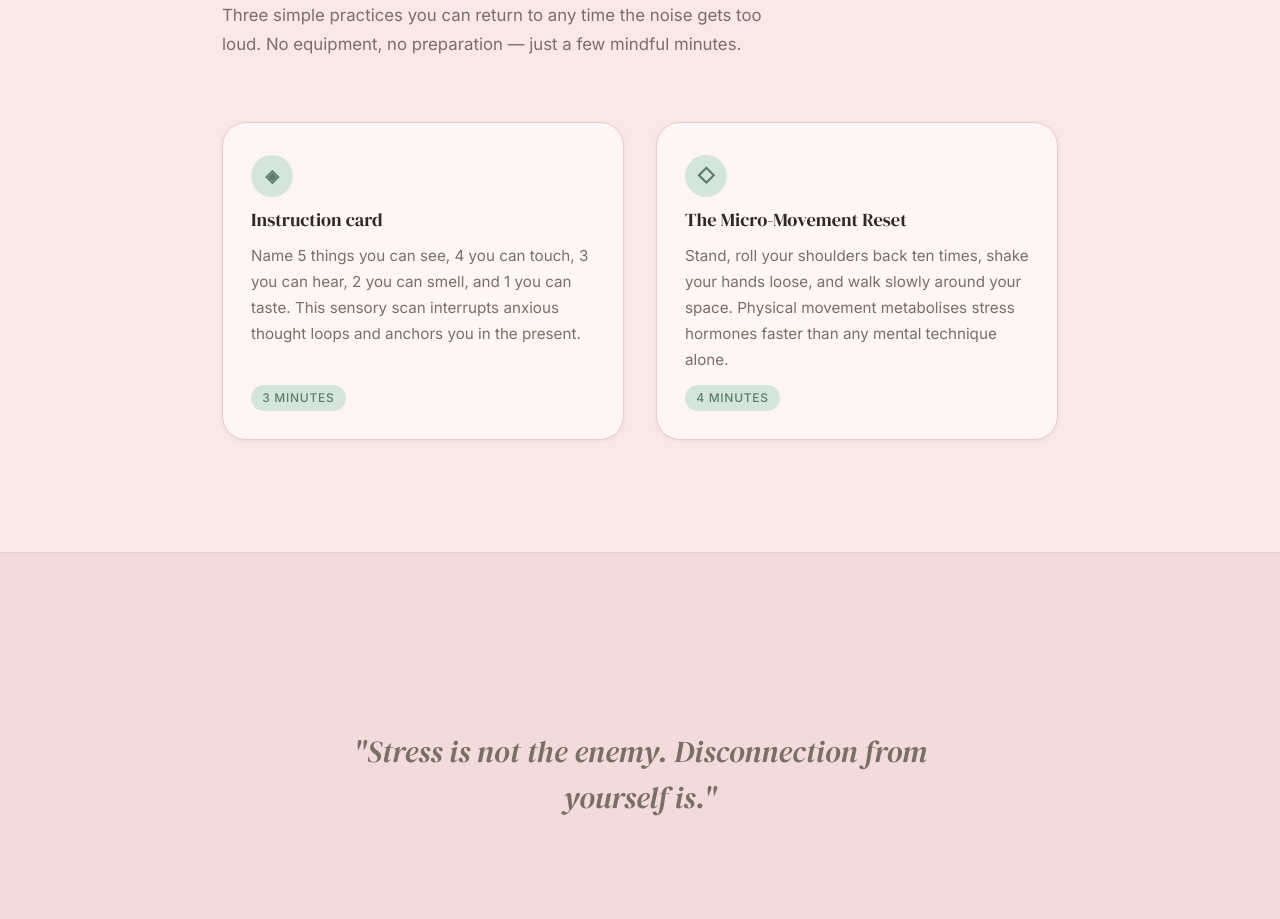
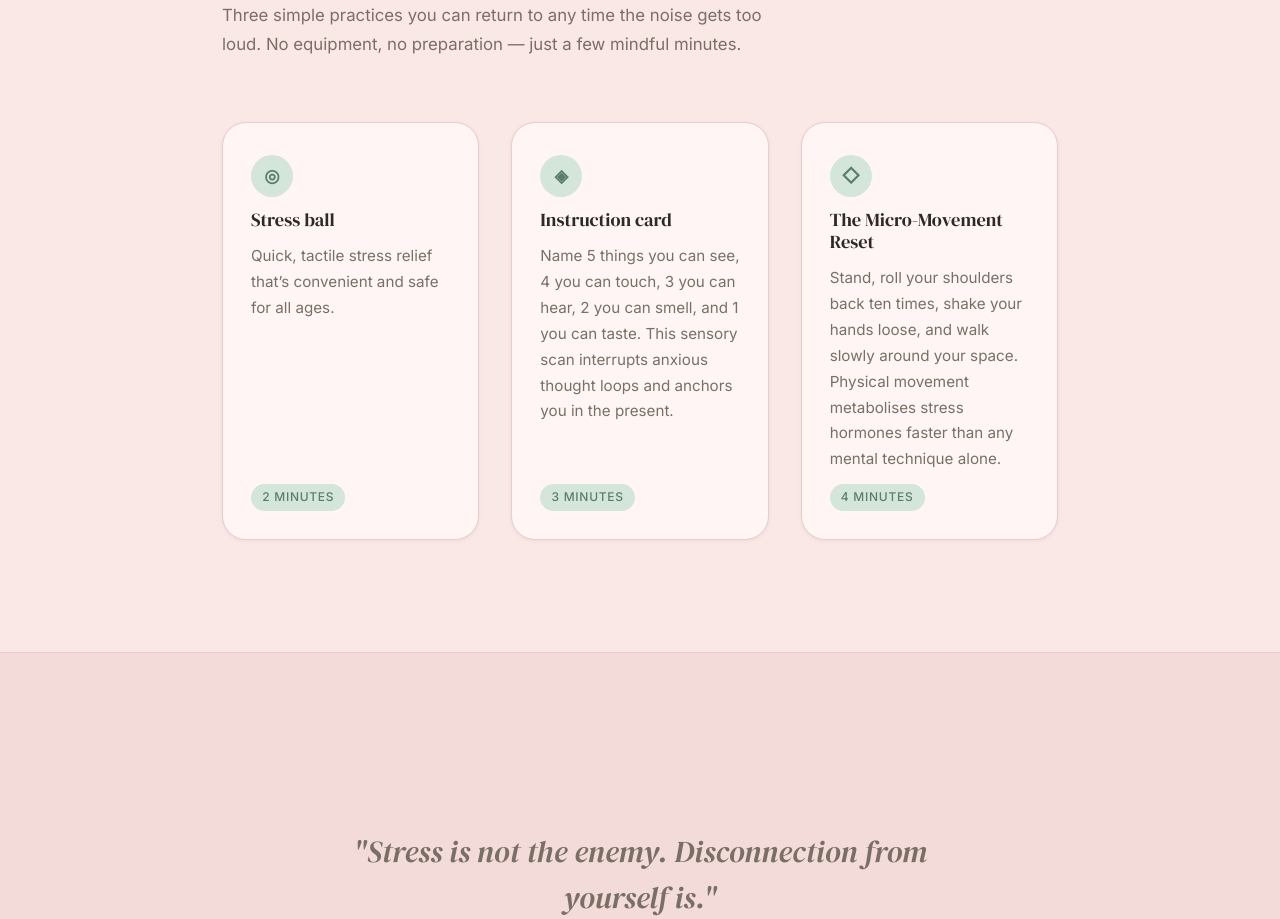
Before and after one commit to violetyan10/Edge-and-Ease, a Vue app in the folder frontend/: page / in a window 1280 px wide. Shown: the part 1720-2639 px from the top of the page. Built offline with nearby package versions, Linux system fonts and the light colour scheme; the HTML template or start-up script is replaced by a standard one.

Commit message:
test_on_mac_3

```diff
--- a/frontend/src/components/StressReliefKitSection.vue
+++ b/frontend/src/components/StressReliefKitSection.vue
@@ -42,9 +42,11 @@ const kitItems = [
     id: 1,
     icon: '◎',
     title: 'Stress ball',
-   // tag: '2 minutes',
+    tag: '2 minutes',
     body: 'Quick, tactile stress relief that’s convenient and safe for all ages.',
-    id: 2,
+    },
+
+  {id: 2,
     icon: '◈',
     title: 'Instruction card',
     tag: '3 minutes',
```
